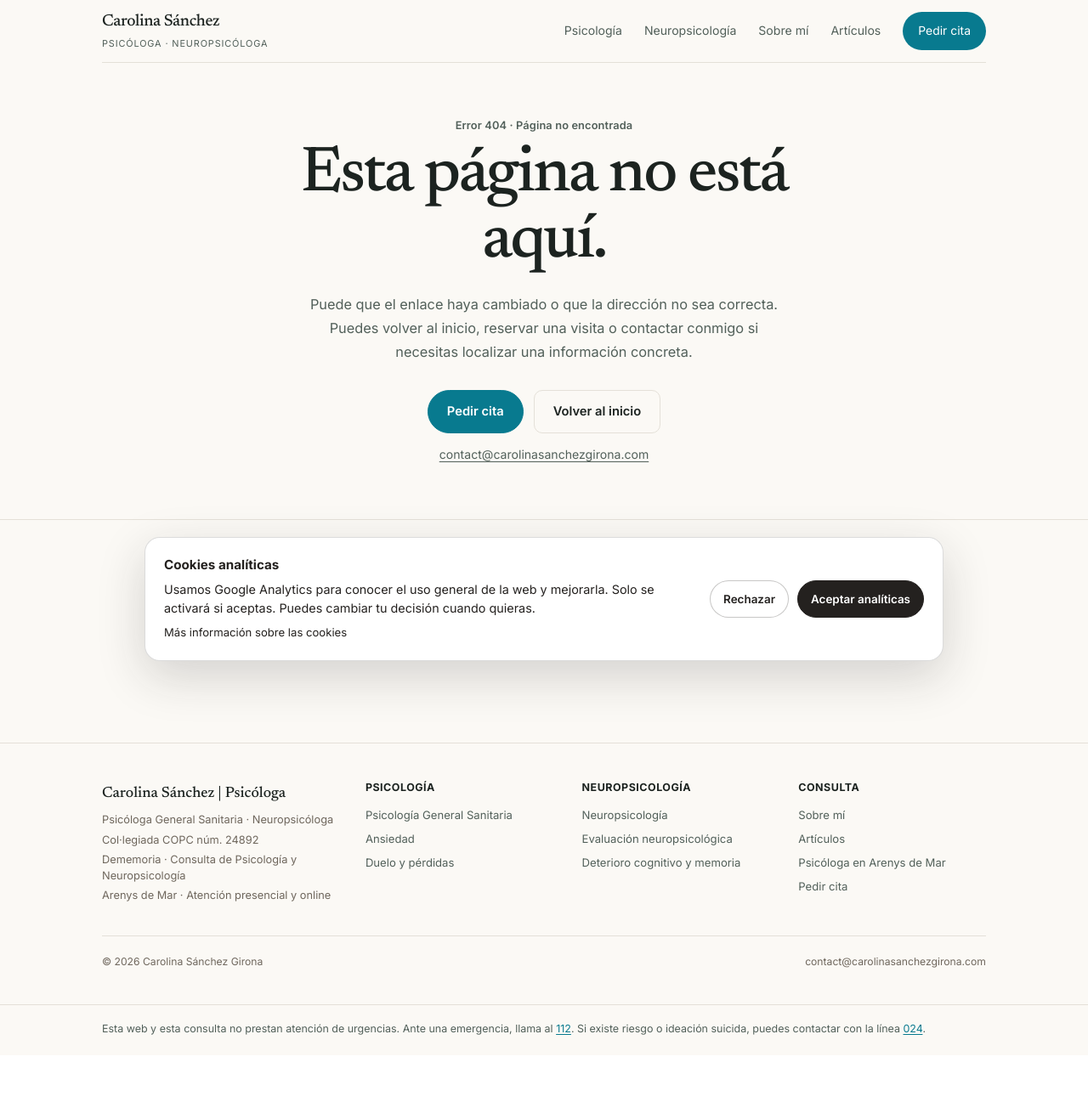
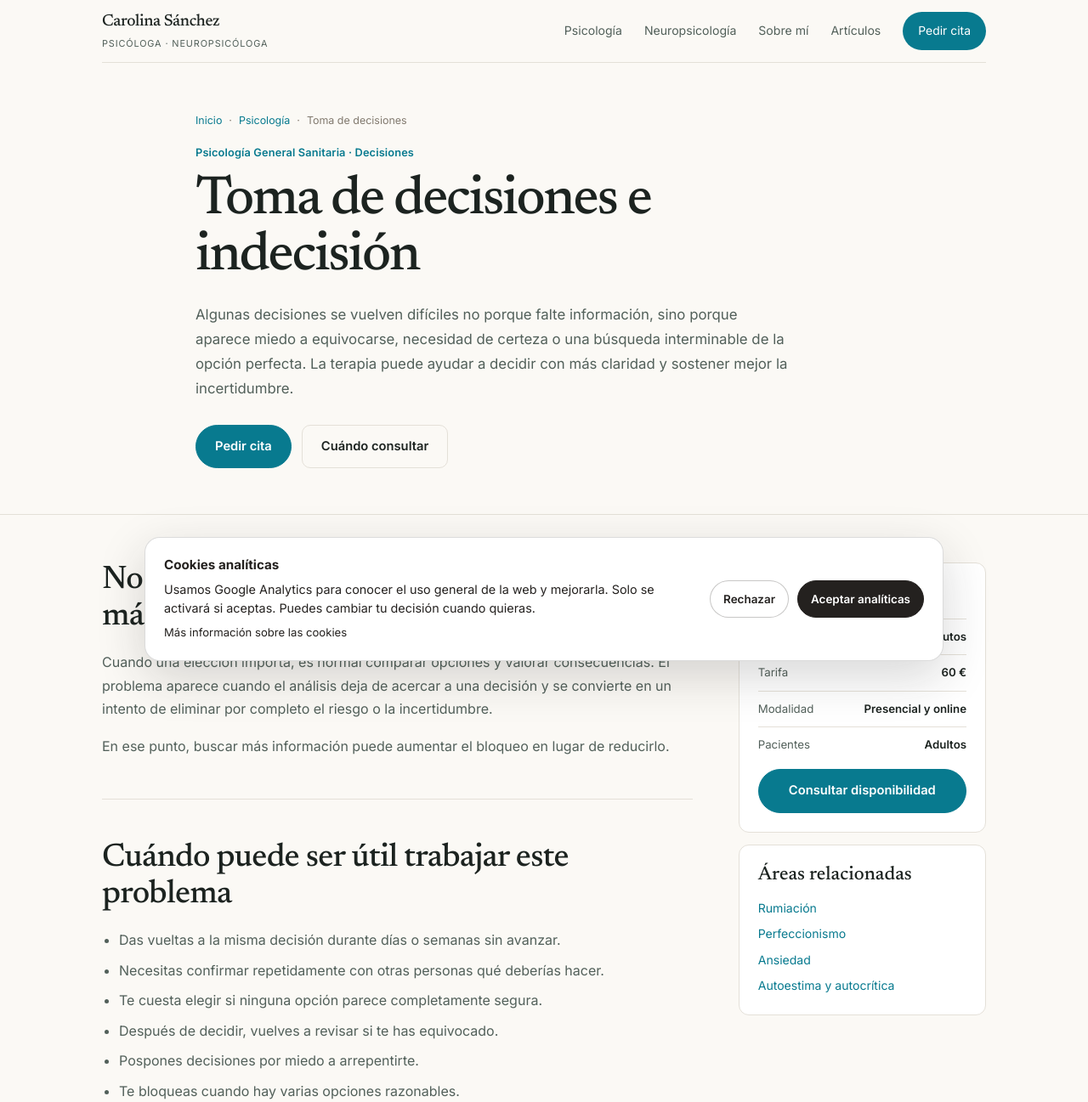
Before and after one commit to carolinasanchezgirona/Portfolio-Carolina, a Next.js app: page /toma-de-decisiones-e-indecision in a window 1280 px wide. Before the commit this address had no page. Shown: the top 1297 px of the page at 85% size. Before the commit the page ends 1242 px from the top, so only its background shows below. Built offline with nearby package versions, Linux system fonts and the light colour scheme.

Commit message:
SEO: add decision-making and indecision page

```diff
--- /dev/null
+++ b/app/toma-de-decisiones-e-indecision/page.tsx
@@ -0,0 +1,58 @@
+import type { Metadata } from "next";
+import "../seo-pages.css";
+
+export const metadata: Metadata = {
+  title: "Indecisión y toma de decisiones | Psicóloga en Arenys de Mar",
+  description: "Atención psicológica para indecisión, miedo a equivocarse, bloqueo al elegir y necesidad de certeza. Consulta en Arenys de Mar y online.",
+  alternates: { canonical: "/toma-de-decisiones-e-indecision/" },
+  openGraph: {
+    title: "Toma de decisiones e indecisión | Carolina Sánchez Girona",
+    description: "Psicología sanitaria para trabajar bloqueo al decidir, miedo al error, sobreanálisis y dificultad para sostener elecciones.",
+    url: "https://carolinasanchezgirona.com/toma-de-decisiones-e-indecision/",
+  },
+};
+
+const serviceSchema = {
+  "@context": "https://schema.org",
+  "@type": "Service",
+  name: "Psicología para toma de decisiones e indecisión",
+  provider: { "@type": "Person", name: "Carolina Sánchez Girona", jobTitle: "Psicóloga General Sanitaria", url: "https://carolinasanchezgirona.com" },
+  areaServed: ["Arenys de Mar", "Maresme", "Barcelona", "España"],
+  serviceType: "Intervención psicológica en indecisión, miedo al error y toma de decisiones",
+  url: "https://carolinasanchezgirona.com/toma-de-decisiones-e-indecision/",
+};
+
+export default function DecisionMakingPage() {
+  return (
+    <main className="editorial-site">
+      <header className="site-header">
+        <a className="brand" href="/" aria-label="Carolina Sánchez, inicio"><span className="brand-name">Carolina Sánchez</span><span className="brand-sub">Psicóloga · Neuropsicóloga</span></a>
+        <nav className="nav" aria-label="Navegación principal"><a href="/psicologia/">Psicología</a><a href="/rumiacion-y-pensamientos-repetitivos/">Rumiación</a><a className="nav-cta" href="/cita/">Pedir cita</a></nav>
+      </header>
+      <section className="seo-hero"><div className="editorial-wrap seo-hero-inner">
+        <p className="seo-breadcrumbs"><a href="/">Inicio</a><span>·</span><a href="/psicologia/">Psicología</a><span>·</span><span>Toma de decisiones</span></p>
+        <p className="editorial-eyebrow">Psicología General Sanitaria · Decisiones</p>
+        <h1>Toma de decisiones e indecisión</h1>
+        <p className="seo-lead">Algunas decisiones se vuelven difíciles no porque falte información, sino porque aparece miedo a equivocarse, necesidad de certeza o una búsqueda interminable de la opción perfecta. La terapia puede ayudar a decidir con más claridad y sostener mejor la incertidumbre.</p>
+        <div className="seo-actions"><a className="editorial-btn editorial-btn-primary" href="/cita/">Pedir cita</a><a className="editorial-btn editorial-btn-secondary" href="#cuando-consultar">Cuándo consultar</a></div>
+      </div></section>
+      <div className="editorial-wrap seo-layout">
+        <article className="seo-copy">
+          <section><h2>No todas las decisiones difíciles necesitan más análisis</h2><p>Cuando una elección importa, es normal comparar opciones y valorar consecuencias. El problema aparece cuando el análisis deja de acercar a una decisión y se convierte en un intento de eliminar por completo el riesgo o la incertidumbre.</p><p>En ese punto, buscar más información puede aumentar el bloqueo en lugar de reducirlo.</p></section>
+          <section id="cuando-consultar"><h2>Cuándo puede ser útil trabajar este problema</h2><ul><li>Das vueltas a la misma decisión durante días o semanas sin avanzar.</li><li>Necesitas confirmar repetidamente con otras personas qué deberías hacer.</li><li>Te cuesta elegir si ninguna opción parece completamente segura.</li><li>Después de decidir, vuelves a revisar si te has equivocado.</li><li>Pospones decisiones por miedo a arrepentirte.</li><li>Te bloqueas cuando hay varias opciones razonables.</li><li>La indecisión afecta a trabajo, relaciones o proyectos personales.</li></ul></section>
+          <section><h2>Qué puede mantener la indecisión</h2><h3>Miedo al error</h3><p>Si equivocarse se interpreta como una prueba de incapacidad o como algo que debería evitarse a toda costa, decidir se vuelve mucho más amenazante.</p><h3>Necesidad de certeza</h3><p>Algunas decisiones no permiten saber de antemano cuál será el resultado. Intentar alcanzar una certeza imposible puede prolongar indefinidamente el análisis.</p><h3>Perfeccionismo</h3><p>Buscar la opción óptima en lugar de una opción suficientemente buena puede convertir cualquier elección en un examen.</p><h3>Rumiación posterior</h3><p>Revisar una decisión una y otra vez puede debilitar la confianza en el propio criterio, incluso cuando no existe información nueva.</p></section>
+          <section><h2>Cómo se trabaja en terapia</h2><p>La intervención puede incluir clarificar criterios relevantes, diferenciar riesgos reales de escenarios hipotéticos, limitar el análisis cuando deja de aportar información, trabajar tolerancia a la incertidumbre y revisar creencias sobre error, responsabilidad y arrepentimiento.</p><p>También puede ser útil aprender a sostener una decisión después de tomarla sin convertir cada duda posterior en una señal de que hay que empezar de nuevo.</p></section>
+          <section><h2>Indecisión, ansiedad y rumiación</h2><p>La indecisión puede aparecer junto a <a href="/ansiedad/">ansiedad</a>, <a href="/rumiacion-y-pensamientos-repetitivos/">rumiación</a> o <a href="/perfeccionismo-y-autoexigencia/">perfeccionismo y autoexigencia</a>. Cuando la confianza personal es baja, también puede relacionarse con <a href="/autoestima-y-autocritica/">autoestima y autocrítica</a>.</p></section>
+          <section><h2>Decidir no elimina la incertidumbre</h2><p>Una buena decisión no garantiza un resultado perfecto. El objetivo es poder elegir con información suficiente, criterios claros y un nivel de incertidumbre tolerable, en lugar de esperar una certeza que muchas veces no existe.</p><div className="seo-callout"><strong>Elegir también implica renunciar a seguir comparando.</strong><span>La claridad no siempre aparece antes de decidir; a veces se construye después al sostener la elección.</span></div></section>
+        </article>
+        <aside className="seo-sidebar" aria-label="Información práctica">
+          <div className="seo-card"><h2>Sesión de psicología</h2><ul className="seo-facts"><li><span>Duración</span><strong>60 minutos</strong></li><li><span>Tarifa</span><strong>60 €</strong></li><li><span>Modalidad</span><strong>Presencial y online</strong></li><li><span>Pacientes</span><strong>Adultos</strong></li></ul><a className="editorial-btn editorial-btn-primary" href="/cita/">Consultar disponibilidad</a></div>
+          <div className="seo-card"><h3>Áreas relacionadas</h3><div className="seo-related"><a href="/rumiacion-y-pensamientos-repetitivos/">Rumiación</a><a href="/perfeccionismo-y-autoexigencia/">Perfeccionismo</a><a href="/ansiedad/">Ansiedad</a><a href="/autoestima-y-autocritica/">Autoestima y autocrítica</a></div></div>
+        </aside>
+      </div>
+      <section className="editorial-section seo-authority"><div className="editorial-wrap seo-authority-grid"><div><p className="editorial-section-eyebrow">Profesional responsable</p><h2>Carolina Sánchez Girona</h2><p className="editorial-role">Psicóloga General Sanitaria · Neuropsicóloga</p></div><div className="seo-authority-copy"><p>Trabajo con adultos en ansiedad, rumiación, autoexigencia, límites y toma de decisiones desde una formulación clínica individualizada.</p><div className="seo-authority-links"><a href="/sobre-mi/">Conocer mi trayectoria profesional →</a><a href="/psicologia/">Ver Psicología General Sanitaria →</a></div></div></div></section>
+      <footer className="editorial-footer"><div className="editorial-wrap editorial-footer-inner"><div><p className="editorial-footer-brand">Carolina Sánchez | Psicóloga</p><p>Dememoria · Consulta de Psicología y Neuropsicología</p></div><div><p>Arenys de Mar · Atención online</p><p>© 2026 Carolina Sánchez Girona</p></div></div></footer>
+      <script type="application/ld+json" dangerouslySetInnerHTML={{ __html: JSON.stringify(serviceSchema) }} />
+    </main>
+  );
+}
```
